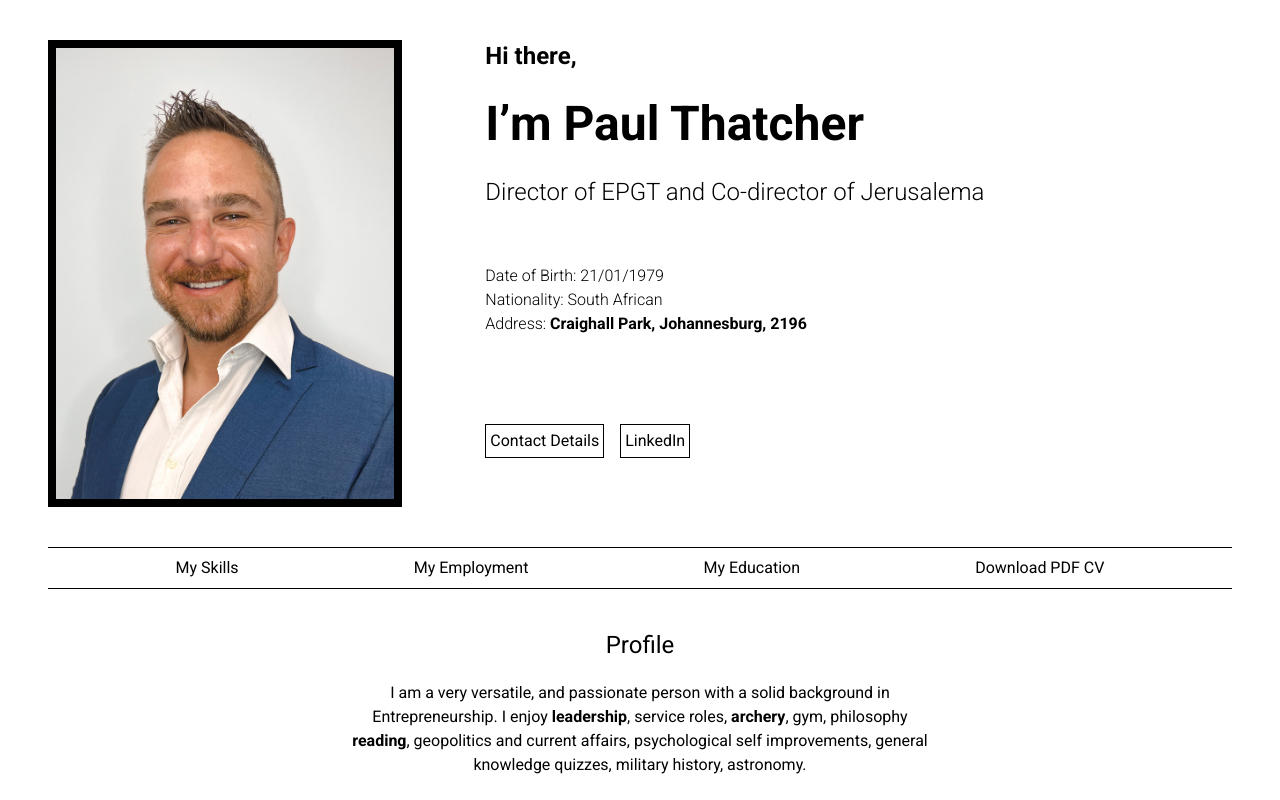
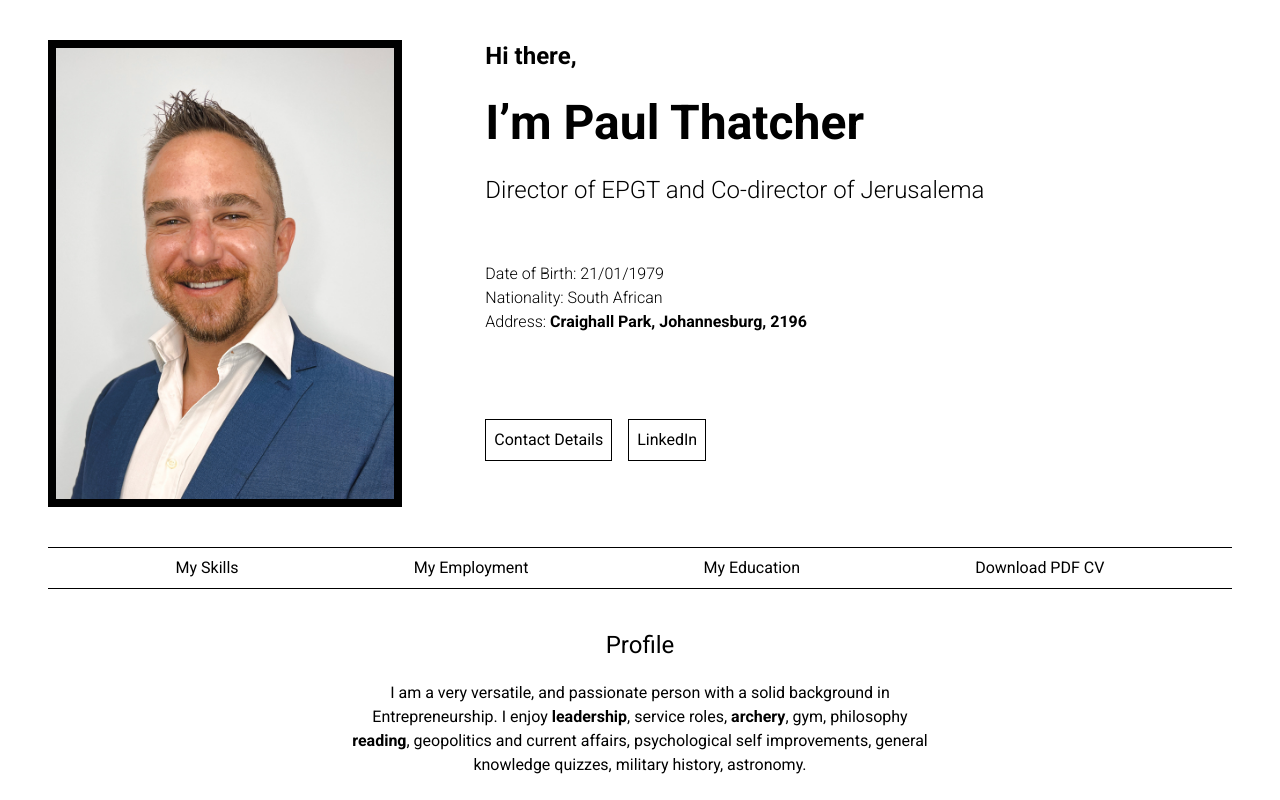
Before and after one commit to 1pulse-digital/cv-paul-thatcher, a Next.js app: page / in a window 1280 px wide. Shown: the top 800 px of the page. Built offline with nearby package versions, Linux system fonts and the light colour scheme.

Commit message:
Add new SecondaryButton

```diff
--- a/components/button.tsx
+++ b/components/button.tsx
@@ -2,8 +2,16 @@ import React from "react";
 
 export const Button = ({ children }: { children: React.ReactNode }) => {
   return (
-    <button className={"border border-black p-1 hover:ring ring-black whitespace-nowrap"}>
+    <button className={"border border-black p-2 hover:ring ring-black whitespace-nowrap"}>
       {children}
     </button>
   );
 };
+
+export const SecondaryButton = ({ children }: { children: React.ReactNode }) => {
+  return (
+    <button className={"p-2 hover:ring ring-black whitespace-nowrap"}>
+      {children}
+    </button>
+  );
+};
```
